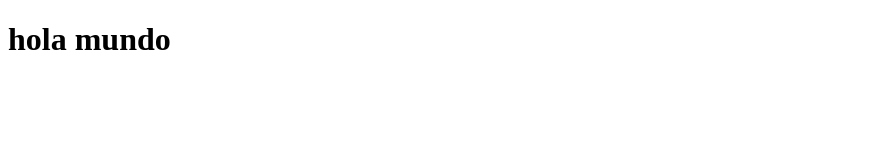
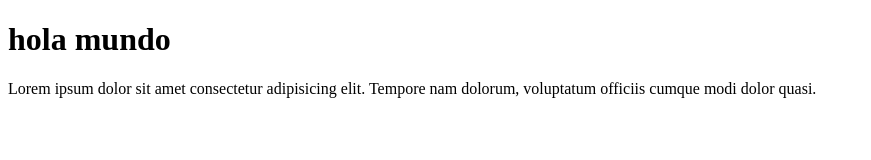
Before and after one commit to javbae/git2, a plain HTML site: page index.html in a window 1280 px wide. Shown: the whole page, without its empty margins (0-871 px from the left). Drawn offline with Linux system fonts and the light colour scheme.

Commit message:
parrafo añadido

```diff
--- a/index.html
+++ b/index.html
@@ -8,5 +8,6 @@
 </head>
 <body>
     <h1>hola mundo</h1>
+    <p>Lorem ipsum dolor sit amet consectetur adipisicing elit. Tempore nam dolorum, voluptatum officiis cumque modi dolor quasi.</p>
 </body>
 </html>
```
